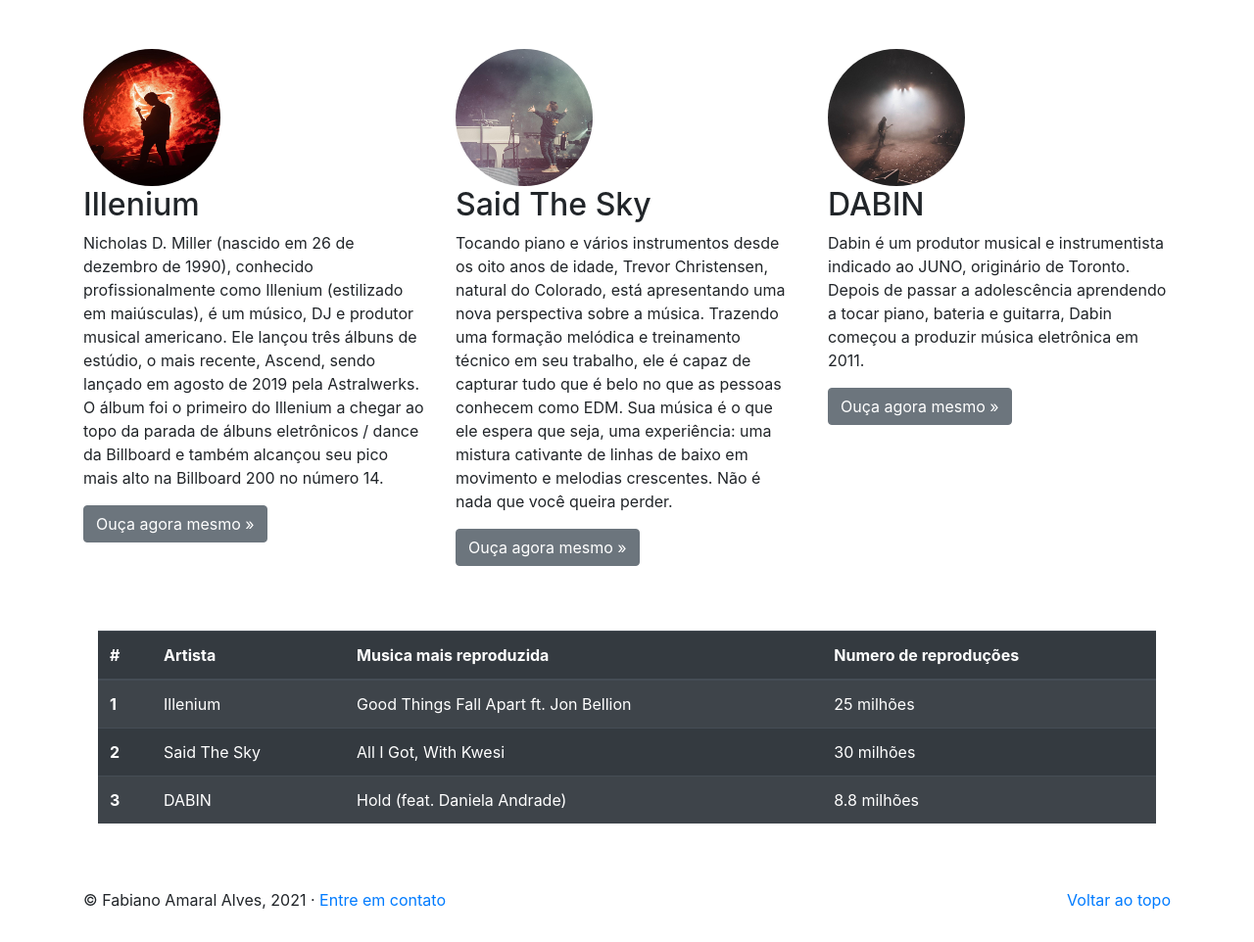
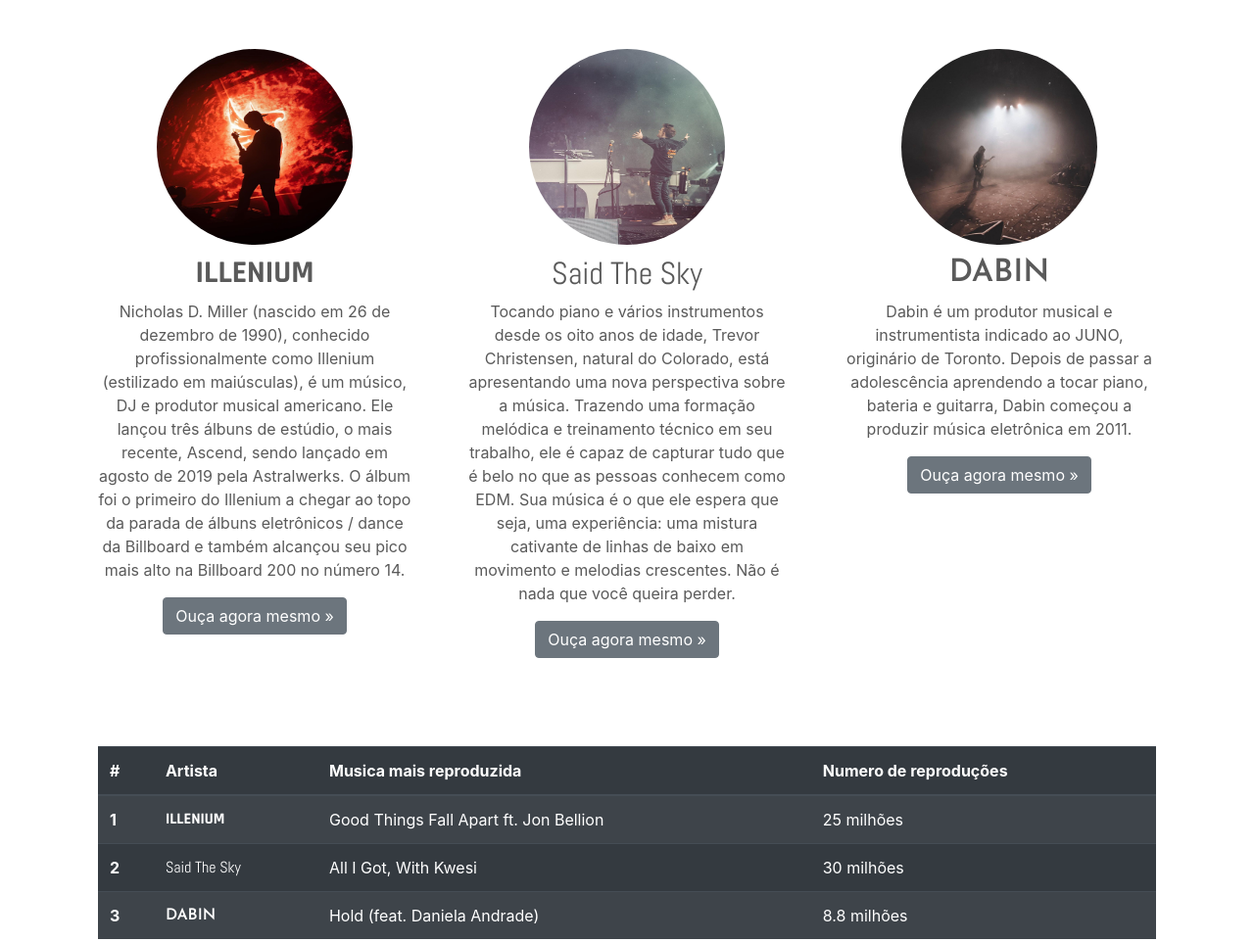
Before and after one commit to faamaral/sadbois-club-edm-artists, a plain HTML site: page index.html in a window 1280 px wide. Shown: the part 776-1738 px from the top of the page at 98% size. Drawn offline with nearby package versions, Linux system fonts and the light colour scheme.

Commit message:
melhorando cores e fontes

```diff
--- a/contato.html
+++ b/contato.html
@@ -7,6 +7,11 @@
   <link rel="stylesheet" href="https://cdn.jsdelivr.net/npm/bootstrap@4.6.0/dist/css/bootstrap.min.css"
   integrity="sha384-B0vP5xmATw1+K9KRQjQERJvTumQW0nPEzvF6L/Z6nronJ3oUOFUFpCjEUQouq2+l"
   crossorigin="anonymous">
+  <link rel="preconnect" href="https://fonts.gstatic.com">
+<link href="https://fonts.googleapis.com/css2?family=Montserrat:wght@700&display=swap" rel="stylesheet">
+<link href="https://fonts.googleapis.com/css2?family=Rajdhani:wght@700&display=swap" rel="stylesheet">
+<link href="https://fonts.googleapis.com/css2?family=Abel&display=swap" rel="stylesheet">
+<link href="https://fonts.googleapis.com/css2?family=Josefin+Sans:wght@600&display=swap" rel="stylesheet">
   <script src="https://code.jquery.com/jquery-3.5.1.slim.min.js"
   integrity="sha384-DfXdz2htPH0lsSSs5nCTpuj/zy4C+OGpamoFVy38MVBnE+IbbVYUew+OrCXaRkfj"
   crossorigin="anonymous"></script>
@@ -18,26 +23,26 @@ integrity="sha384-lKuwvrZot6UHsBSfcMvOkWwlCMgc0TaWr+30HWe3a4ltaBwTZhyTEggF5tJv8t
 crossorigin="anonymous">
   <link rel="stylesheet" href="bootstrap/css/bootstrap.min.css">
   <link rel="stylesheet" href="style/style.css">
-  <title>Document</title>
+  <title>Contato</title>
 </head>
 <body>
   <header>
     <nav class="navbar navbar-expand-lg navbar-dark">
-      <a href="index.html" class="navbar-brand">SADBOIS Artists</a>
+      <a href="index.html" class="navbar-brand" style="font-family: 'Montserrat', sans-serif; ">SADBOIS Artists</a>
       <button class="navbar-toggler" type="button" data-toggle="collapse" data-target="#navbarCollapse" aria-controls="navbarCollapse" aria-expanded="false" aria-label="Toggle navigation">
         <span class="navbar-toggler-icon"></span>
       </button>
 
       <div class="collapse navbar-collapse" id="navbarCollapse">
-          <ul class="navbar-nav mr-auto">
+          <ul class="navbar-nav ml-auto" style="margin-right: 5%;">
             <li class="nav-item">
-              <a class="nav-link" href="index.html#illenium" >Illenium</a>
+              <a class="nav-link" style="font-family: 'Rajdhani', sans-serif; color: white;" href="index.html#illenium" >ILLENIUM</a>
             </li>
             <li class="nav-item">
-              <a class="nav-link" href="index.html#saidthesky" >Said The Sky</a>
+              <a class="nav-link" style="font-family: 'Abel', sans-serif; color: white;" href="index.html#saidthesky" >Said The Sky</a>
             </li>
             <li class="nav-item">
-              <a class="nav-link" href="index.html#dabin" >Dabin</a>
+              <a class="nav-link" style="font-family: 'Josefin Sans', sans-serif; color: white;" href="index.html#dabin" >DABIN</a>
             </li>
           </ul>
       </div>
--- a/index.html
+++ b/index.html
@@ -7,6 +7,11 @@
   <link rel="stylesheet" href="https://cdn.jsdelivr.net/npm/bootstrap@4.6.0/dist/css/bootstrap.min.css"
   integrity="sha384-B0vP5xmATw1+K9KRQjQERJvTumQW0nPEzvF6L/Z6nronJ3oUOFUFpCjEUQouq2+l"
   crossorigin="anonymous">
+  <link rel="preconnect" href="https://fonts.gstatic.com">
+<link href="https://fonts.googleapis.com/css2?family=Montserrat:wght@700&display=swap" rel="stylesheet">
+<link href="https://fonts.googleapis.com/css2?family=Rajdhani:wght@700&display=swap" rel="stylesheet">
+<link href="https://fonts.googleapis.com/css2?family=Abel&display=swap" rel="stylesheet">
+<link href="https://fonts.googleapis.com/css2?family=Josefin+Sans:wght@600&display=swap" rel="stylesheet">
   <script src="https://code.jquery.com/jquery-3.5.1.slim.min.js"
   integrity="sha384-DfXdz2htPH0lsSSs5nCTpuj/zy4C+OGpamoFVy38MVBnE+IbbVYUew+OrCXaRkfj"
   crossorigin="anonymous"></script>
@@ -15,26 +20,26 @@ integrity="sha384-Piv4xVNRyMGpqkS2by6br4gNJ7DXjqk09RmUpJ8jgGtD7zP9yug3goQfGII0yA
 crossorigin="anonymous"></script>
   <link rel="stylesheet" href="bootstrap/css/bootstrap.min.css">
   <link rel="stylesheet" href="style/style.css">
-  <title>Document</title>
+  <title>Home</title>
 </head>
 <body>
   <header>
     <nav class="navbar navbar-expand-lg navbar-dark">
-      <a href="index.html" class="navbar-brand">SADBOIS Artists</a>
+      <a href="index.html" class="navbar-brand" style="font-family: 'Montserrat', sans-serif; margin-left: auto;">SADBOIS Artists</a>
       <button class="navbar-toggler" type="button" data-toggle="collapse" data-target="#navbarCollapse" aria-controls="navbarCollapse" aria-expanded="false" aria-label="Toggle navigation">
         <span class="navbar-toggler-icon"></span>
       </button>
 
       <div class="collapse navbar-collapse" id="navbarCollapse">
-          <ul class="navbar-nav mr-auto">
+          <ul class="navbar-nav ml-auto" style="margin-right: 5%;">
             <li class="nav-item">
-              <a class="nav-link" href="#illenium" >Illenium</a>
+              <a class="nav-link" style="font-family: 'Rajdhani', sans-serif; color: white;" href="#illenium" >ILLENIUM</a>
             </li>
             <li class="nav-item">
-              <a class="nav-link" href="#saidthesky" >Said The Sky</a>
+              <a class="nav-link" style="font-family: 'Abel', sans-serif; color: white;" href="#saidthesky" >Said The Sky</a>
             </li>
             <li class="nav-item">
-              <a class="nav-link" href="#dabin" >Dabin</a>
+              <a class="nav-link" style="font-family: 'Josefin Sans', sans-serif; color: white;" href="#dabin" >DABIN</a>
             </li>
           </ul>
       </div>
@@ -74,8 +79,8 @@ crossorigin="anonymous"></script>
       <div class="row">
         <div class="col-lg-4">
           <section id="illenium">
-          <img class="rounded-circle" src="assets/images/banner2.jpg" alt="Generic placeholder image" width="140" height="140">
-          <h2>Illenium</h2>
+          <img class="rounded-circle" src="assets/images/banner2.jpg" alt="Generic placeholder image" width="200" height="200">
+          <h2 style="font-family: 'Rajdhani', sans-serif;">ILLENIUM</h2>
           <p>Nicholas D. Miller (nascido em 26 de dezembro de 1990), conhecido profissionalmente como Illenium (estilizado em maiúsculas), é um músico, DJ e produtor musical americano. Ele lançou três álbuns de estúdio, o mais recente, Ascend, sendo lançado em agosto de 2019 pela Astralwerks. O álbum foi o primeiro do Illenium a chegar ao topo da parada de álbuns eletrônicos / dance da Billboard e também alcançou seu pico mais alto na Billboard 200 no número 14.</p>
           <p><a class="btn btn-secondary" href="https://www.youtube.com/channel/UCv0tIDoaBZCTXQvVO4zosng" role="button">Ouça agora mesmo &raquo;</a></p>
         </section>
@@ -84,8 +89,8 @@ crossorigin="anonymous"></script>
 
         <div class="col-lg-4">
           <section id="saidthesky">
-          <img class="rounded-circle" src="assets/images/9810.jpg" alt="Generic placeholder image" width="140" height="140">
-          <h2>Said The Sky</h2>
+          <img class="rounded-circle" src="assets/images/9810.jpg" alt="Generic placeholder image" width="200" height="200">
+          <h2 style="font-family: 'Abel', sans-serif;">Said The Sky</h2>
           <p>Tocando piano e vários instrumentos desde os oito anos de idade, Trevor Christensen, natural do Colorado, está apresentando uma nova perspectiva sobre a música. Trazendo uma formação melódica e treinamento técnico em seu trabalho, ele é capaz de capturar tudo que é belo no que as pessoas conhecem como EDM. Sua música é o que ele espera que seja, uma experiência: uma mistura cativante de linhas de baixo em movimento e melodias crescentes. Não é nada que você queira perder.</p>
           <p><a class="btn btn-secondary" href="https://www.youtube.com/channel/UCUZ7L-ISClTsGS3FIeHGp8w" role="button">Ouça agora mesmo &raquo;</a></p>
         </section>
@@ -93,8 +98,8 @@ crossorigin="anonymous"></script>
 
         <div class="col-lg-4">
           <section id="dabin">
-          <img class="rounded-circle" src="assets/images/9810 (1).jpg" alt="Generic placeholder image" width="140" height="140">
-          <h2>DABIN</h2>
+          <img class="rounded-circle" src="assets/images/9810 (1).jpg" alt="Generic placeholder image" width="200" height="200">
+          <h2 style="font-family: 'Josefin Sans', sans-serif;">DABIN</h2>
           <p>Dabin é um produtor musical e instrumentista indicado ao JUNO, originário de Toronto. Depois de passar a adolescência aprendendo a tocar piano, bateria e guitarra, Dabin começou a produzir música eletrônica em 2011.</p>
           <p><a class="btn btn-secondary" href="https://www.youtube.com/channel/UCc1dxCpQAFPCvN3HOrYBipQ" role="button">Ouça agora mesmo &raquo;</a></p>
         </section>
@@ -115,19 +120,19 @@ crossorigin="anonymous"></script>
         <tbody>
           <tr>
             <th scope="row">1</th>
-            <td>Illenium</td>
+            <td style="font-family: 'Rajdhani', sans-serif;">ILLENIUM</td>
             <td>Good Things Fall Apart ft. Jon Bellion</td>
             <td>25 milhões</td>
           </tr>
           <tr>
             <th scope="row">2</th>
-            <td>Said The Sky</td>
+            <td style="font-family: 'Abel', sans-serif;">Said The Sky</td>
             <td>All I Got, With Kwesi</td>
             <td>30 milhões</td>
           </tr>
           <tr>
             <th scope="row">3</th>
-            <td>DABIN</td>
+            <td style="font-family: 'Josefin Sans', sans-serif;">DABIN</td>
             <td>Hold (feat. Daniela Andrade)</td>
             <td>8.8 milhões</td>
           </tr>
--- a/style/style.css
+++ b/style/style.css
@@ -1,3 +1,9 @@
+
+
+body {
+    color: #5a5a5a;
+  }
+
 .navbar {
     background-color: #121212;
 }
@@ -50,3 +56,16 @@
   .border-wine {
       border-color: #800652;
   }
+
+  .marketing .col-lg-4 {
+    margin-bottom: 1.5rem;
+    text-align: center;
+  }
+  .marketing h2 {
+      padding-top: 10px;
+    font-weight: 400;
+  }
+  .marketing .col-lg-4 p {
+    margin-right: .75rem;
+    margin-left: .75rem;
+  }
```
